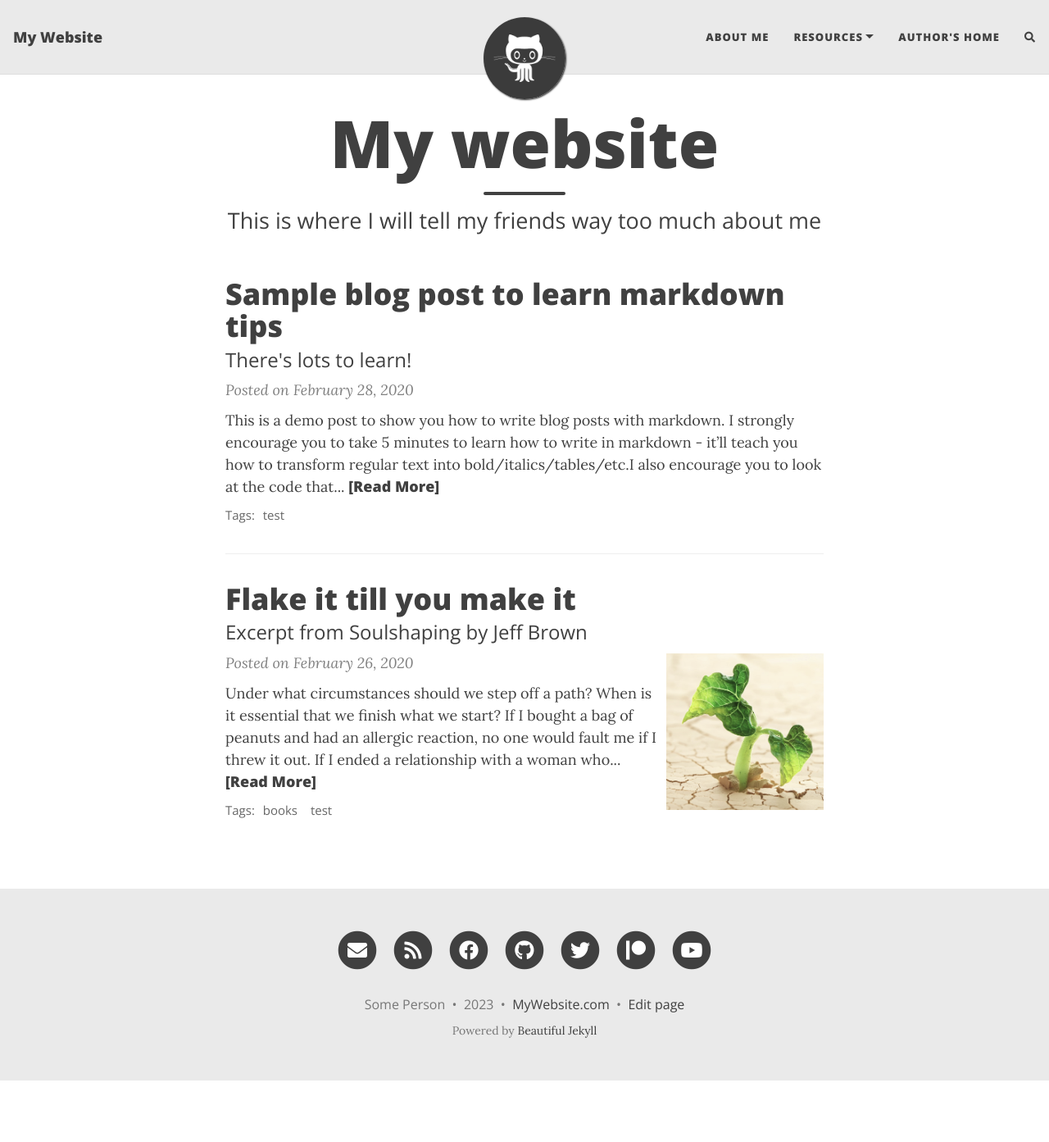
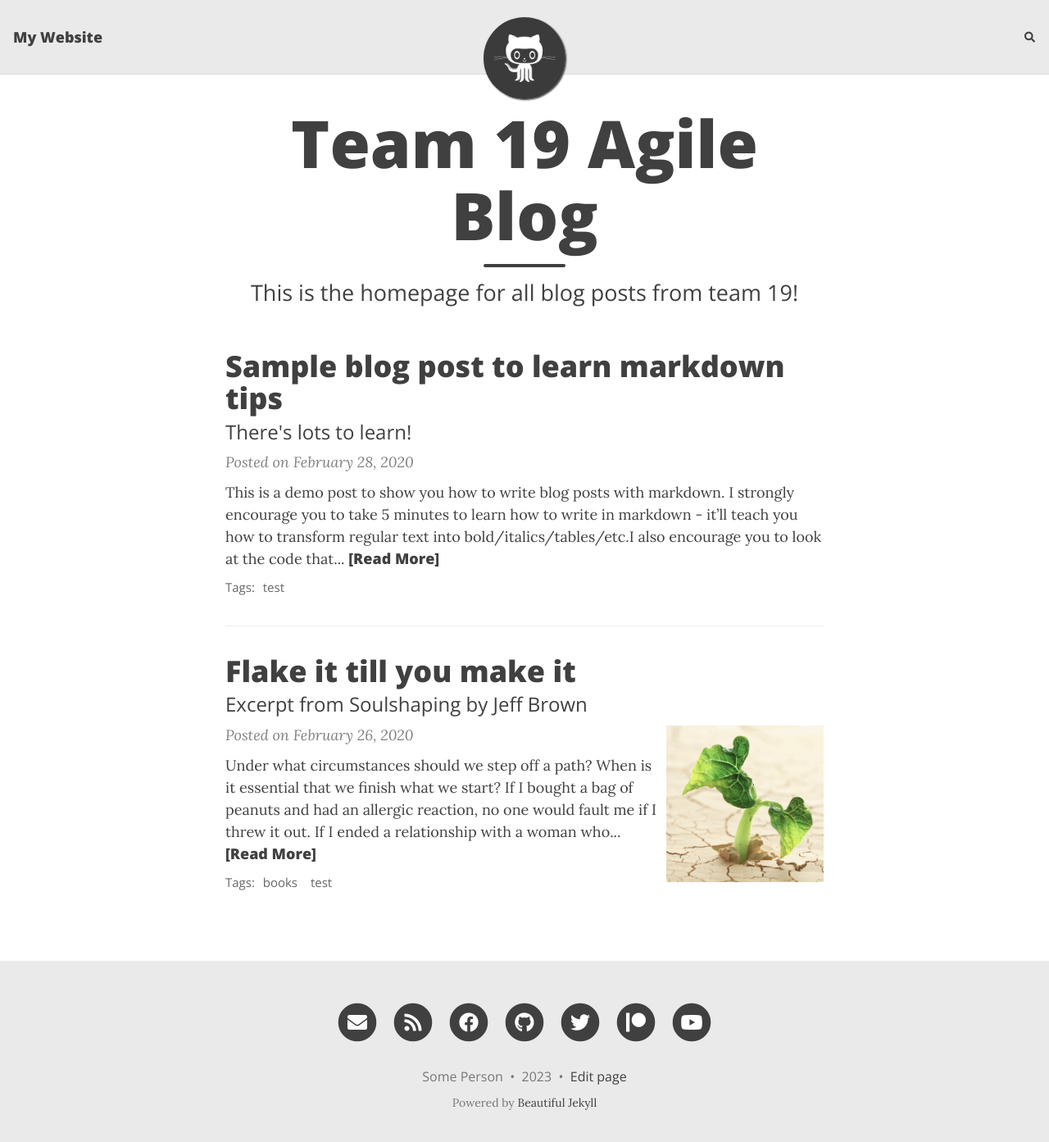
Before and after one commit to dlouangr/agile-blog, a Jekyll site: the page built from index.html, in a window 1280 px wide and 1400 px high. Shown: the top 1393 px of the window at 82% size. Built offline with Jekyll 4.4.1, drawn with Linux system fonts in a browser that asks for light colours; nearby versions of some CDN libraries; the list of posts is cut into pages by our own code; comment, search, counter and statistics services are not loaded; some of the changed lines change nothing that is shown.

Commit message:
Changes to be committed: 	modified:   _config.yml 	modified:   index.html

```diff
--- a/_config.yml
+++ b/_config.yml
@@ -19,12 +19,12 @@ author: Some Person
 # --- List of links in the navigation bar --- #
 ###############################################
 
-navbar-links:
-  About Me: "aboutme"
-  Resources:
-    - Beautiful Jekyll: "https://beautifuljekyll.com"
-    - Learn markdown: "https://www.markdowntutorial.com/"
-  Author's home: "https://deanattali.com"
+#navbar-links:
+#  About Me: "aboutme"
+#  Resources:
+#    - Beautiful Jekyll: "https://beautifuljekyll.com"
+#    - Learn markdown: "https://www.markdowntutorial.com/"
+#  Author's home: "https://deanattali.com"
 
 ################
 # --- Logo --- #
@@ -91,12 +91,12 @@ rss-description: This website is a virtual proof that I'm awesome
 share-links-active:
   twitter: true
   facebook: true
-  linkedin: true
+  linkedin: false
   vk: false
 
 # How to display the link to your website in the footer
 # Remove this if you don't want a link in the footer
-url-pretty: "MyWebsite.com"
+#url-pretty: "MyWebsite.com"
 
 # Excerpt word length - Truncate the excerpt of each post on the feed page to the specified number of words
 excerpt_length: 50
--- a/index.html
+++ b/index.html
@@ -1,5 +1,5 @@
 ---
 layout: home
-title: My website
-subtitle: This is where I will tell my friends way too much about me
+title: Team 19 Agile Blog
+subtitle: This is the homepage for all blog posts from team 19!
 ---
```
